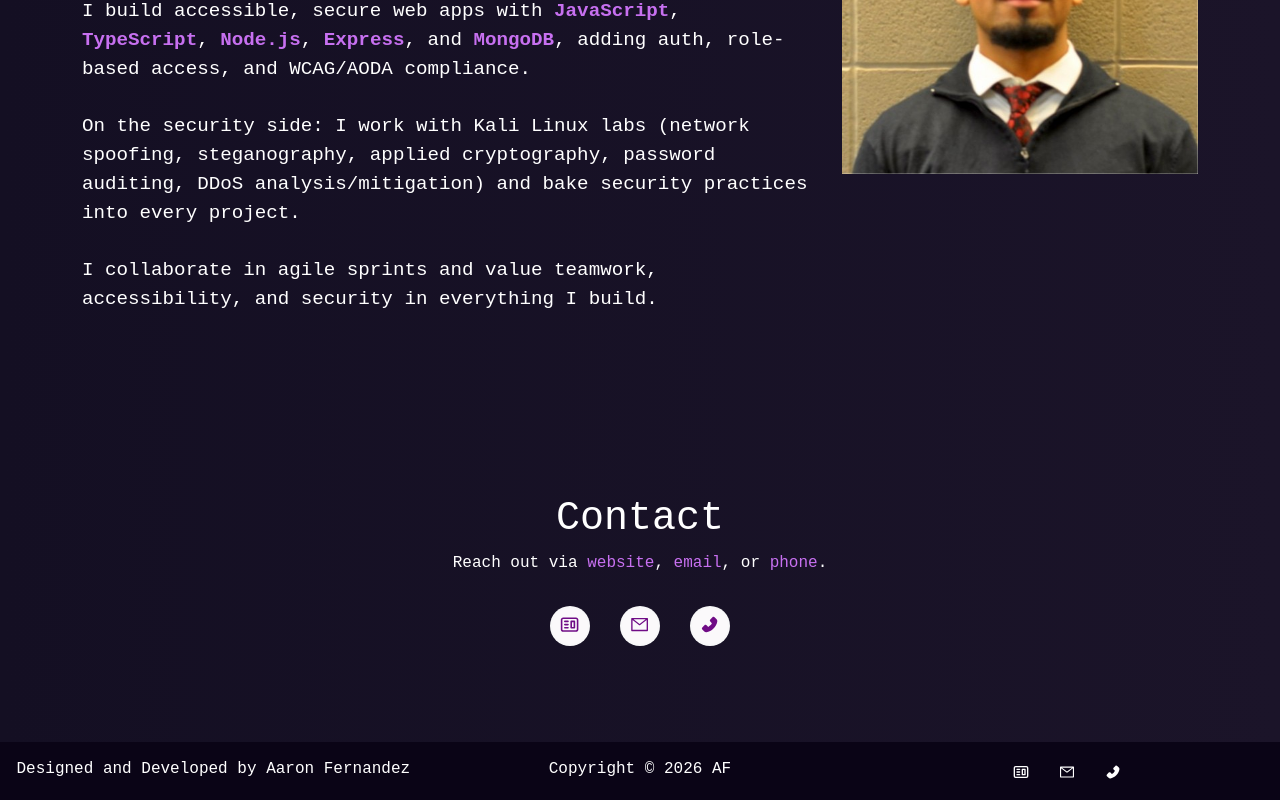
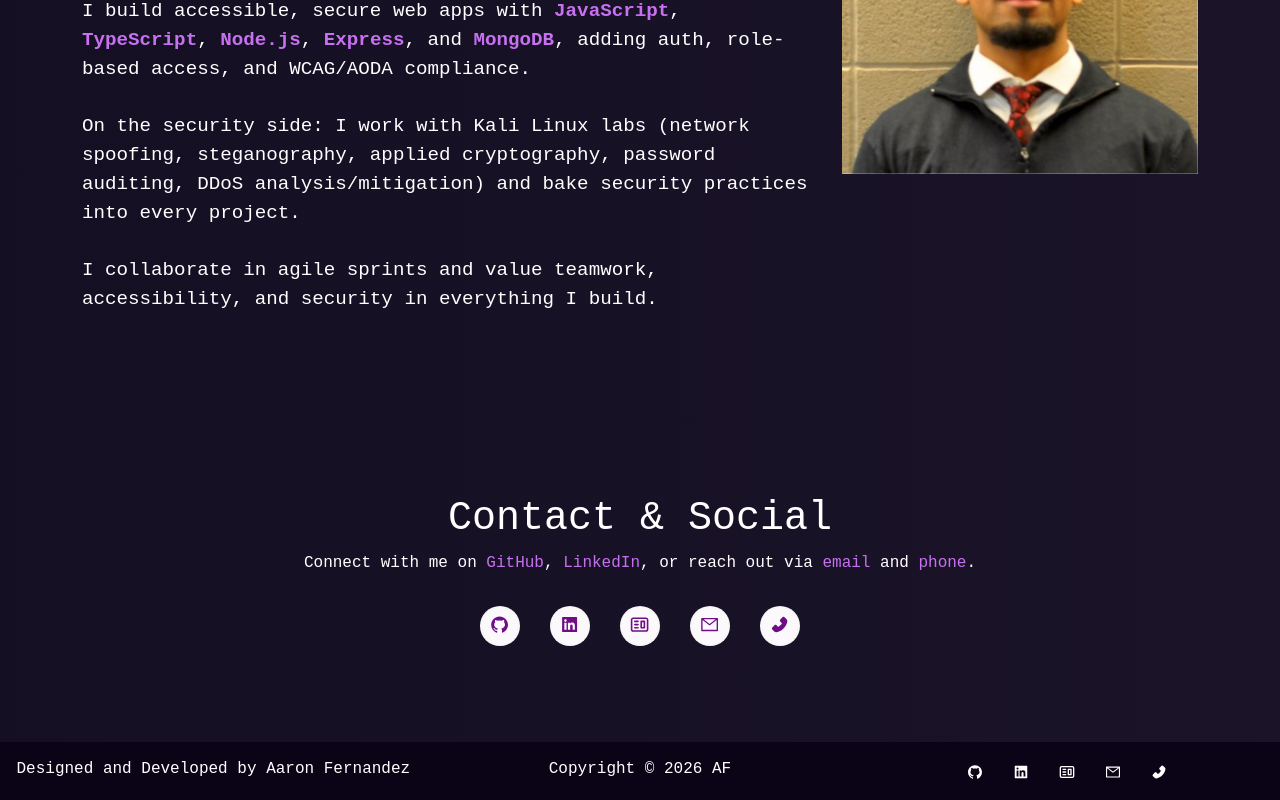
Before and after one commit to fernzaaron/AEF, a React (Create React App) app: page / in a window 1280 px wide. Shown: the part 1102-1902 px from the top of the page. Built offline with nearby package versions, Linux system fonts and the light colour scheme; a web font is replaced by a local one.

Commit message:
github and linkedin links & buttons

```diff
--- a/src/components/Footer.js
+++ b/src/components/Footer.js
@@ -1,6 +1,6 @@
 import React from "react";
 import { Container, Row, Col } from "react-bootstrap";
-import { AiOutlineMail, AiFillPhone } from "react-icons/ai";
+import { AiOutlineMail, AiFillPhone, AiFillGithub, AiFillLinkedin } from "react-icons/ai";
 import { CgWebsite } from "react-icons/cg";
 
 function Footer() {
@@ -17,6 +17,26 @@ function Footer() {
         </Col>
         <Col md="4" className="footer-body">
           <ul className="footer-icons">
+            <li className="social-icons">
+              <a
+                href="https://github.com/fernzaaron"
+                style={{ color: "white" }}
+                target="_blank"
+                rel="noopener noreferrer"
+              >
+                <AiFillGithub />
+              </a>
+            </li>
+            <li className="social-icons">
+              <a
+                href="https://www.linkedin.com/in/aaronfernandez547/"
+                style={{ color: "white" }}
+                target="_blank"
+                rel="noopener noreferrer"
+              >
+                <AiFillLinkedin />
+              </a>
+            </li>
             <li className="social-icons">
               <a
                 href="https://aef-sigma.vercel.app/"
--- a/src/components/Home/Home.js
+++ b/src/components/Home/Home.js
@@ -6,7 +6,7 @@ import Home2 from "./Home2";
 import Type from "./Type";
 import Techstack from "../About/Techstack";
 import Github from "../About/Github";
-import { AiOutlineMail, AiFillPhone } from "react-icons/ai";
+import { AiOutlineMail, AiFillPhone, AiFillGithub, AiFillLinkedin } from "react-icons/ai";
 import { CgWebsite } from "react-icons/cg";
 
 function Home() {
@@ -50,12 +50,33 @@ function Home() {
       <Container>
         <Row style={{ paddingTop: "50px", paddingBottom: "80px" }}>
           <Col md={12} className="home-about-social">
-            <h1>Contact</h1>
+            <h1>Contact & Social</h1>
             <p>
-              Reach out via <span className="purple">website</span>,
-              <span className="purple"> email</span>, or <span className="purple">phone</span>.
+              Connect with me on <span className="purple">GitHub</span>,
+              <span className="purple"> LinkedIn</span>, or reach out via
+              <span className="purple"> email</span> and <span className="purple">phone</span>.
             </p>
             <ul className="home-about-social-links">
+              <li className="social-icons">
+                <a
+                  href="https://github.com/fernzaaron"
+                  target="_blank"
+                  rel="noreferrer"
+                  className="icon-colour  home-social-icons"
+                >
+                  <AiFillGithub />
+                </a>
+              </li>
+              <li className="social-icons">
+                <a
+                  href="https://www.linkedin.com/in/aaronfernandez547/"
+                  target="_blank"
+                  rel="noreferrer"
+                  className="icon-colour  home-social-icons"
+                >
+                  <AiFillLinkedin />
+                </a>
+              </li>
               <li className="social-icons">
                 <a
                   href="https://aef-sigma.vercel.app/"
```
Also changed, not shown: 1 other file (tests, documents, lock files or other folders).
